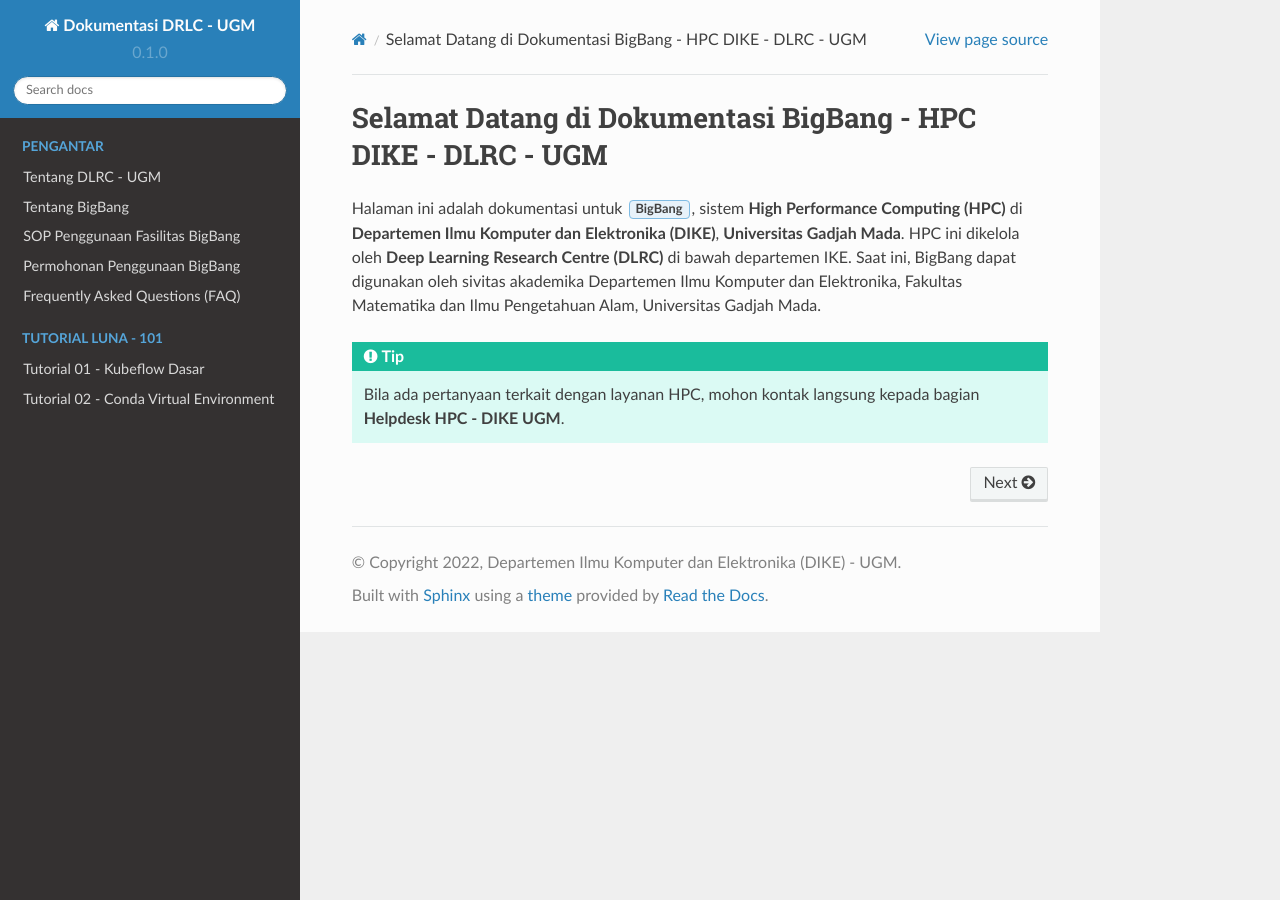
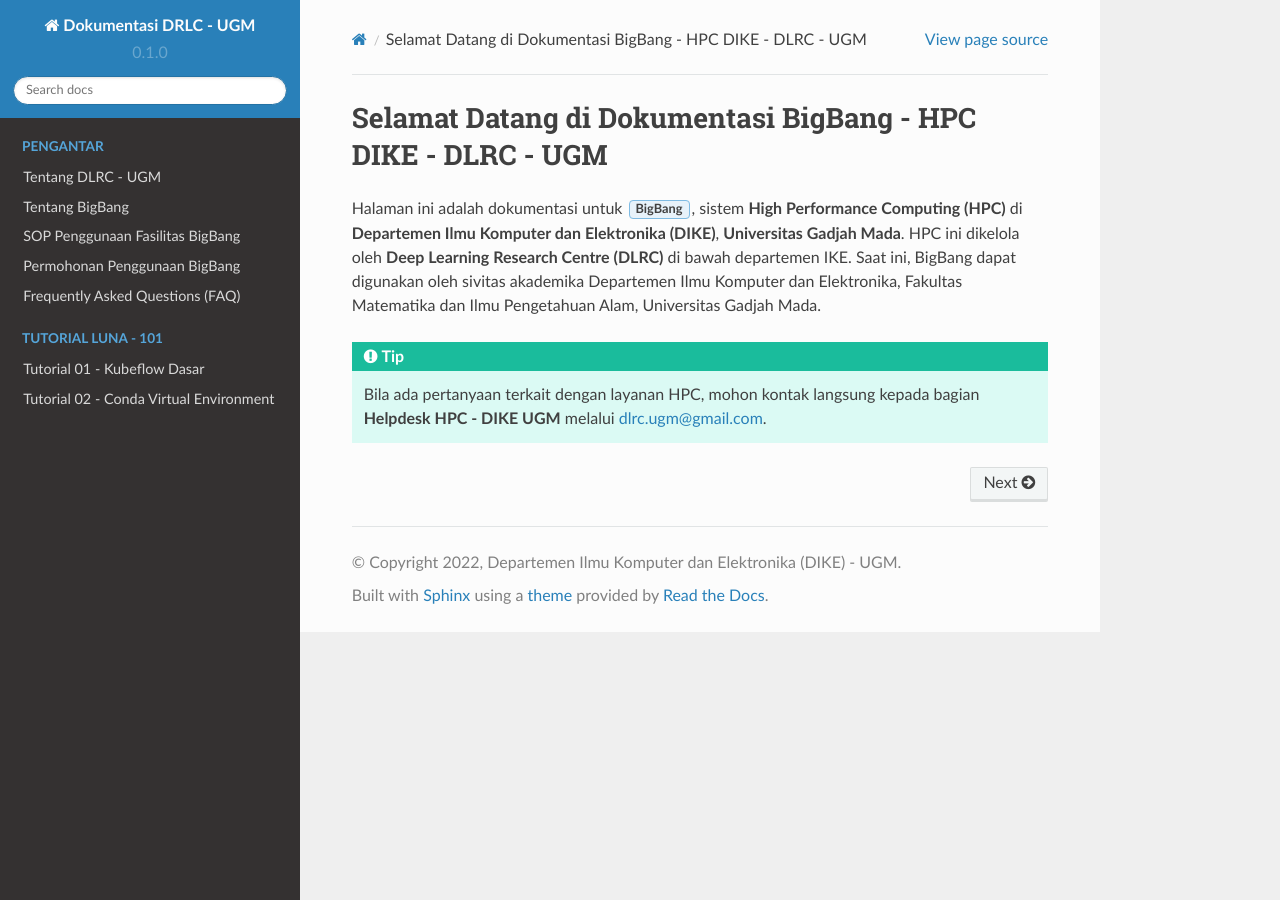
Before and after one commit to alldino/tutorial-hpc-dike-ugm, a Sphinx documentation site: the page built from docs/source/index.rst, in a window 1280 px wide. Built offline with Sphinx 7.4.7 and the Read the Docs theme 2.0.0, drawn with Linux system fonts in a browser that asks for light colours.

Commit message:
Update index.rst

```diff
--- a/docs/source/index.rst
+++ b/docs/source/index.rst
@@ -5,7 +5,7 @@
 
 .. tip::
 
-   Bila ada pertanyaan terkait dengan layanan HPC, mohon kontak langsung kepada bagian **Helpdesk HPC - DIKE UGM**.
+   Bila ada pertanyaan terkait dengan layanan HPC, mohon kontak langsung kepada bagian **Helpdesk HPC - DIKE UGM** melalui dlrc.ugm@gmail.com.
 
 .. toctree::
    :maxdepth: 2
```
